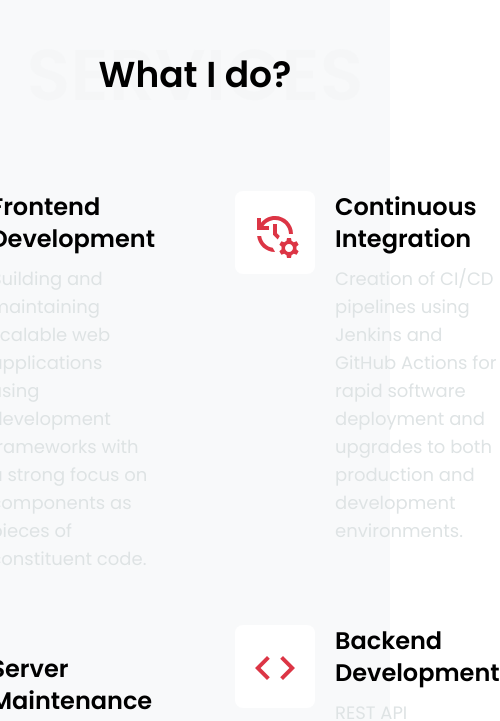
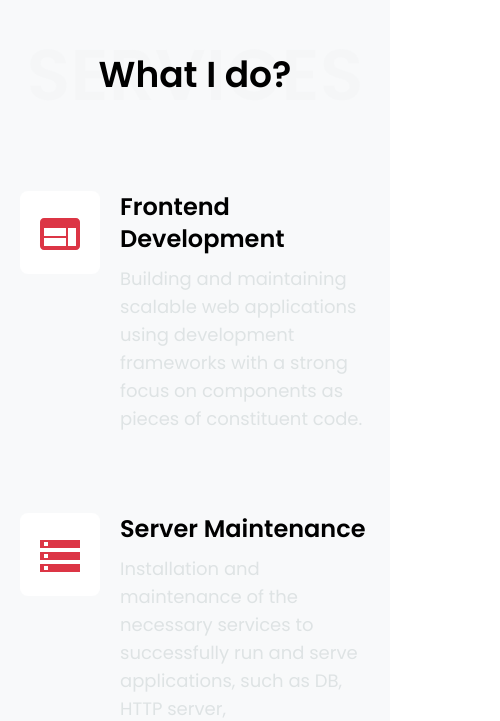
Before and after one commit to lnfrative/lnfrative, a Next.js app: page / in a window 390 px wide. Shown: the part 2750-3471 px from the top of the page, 500 px wide, since content can reach past the window. Built offline with nearby package versions, Linux system fonts and the light colour scheme.

Commit message:
general layout fixes

```diff
--- a/components/Gallery/index.tsx
+++ b/components/Gallery/index.tsx
@@ -1,10 +1,14 @@
 import React from "react"
+import className from "classnames"
 import ImageGallery from "../ImageGallery"
 import GalleryProps from "../../interfaces/GalleryProps"
 
 function Gallery(props: GalleryProps) {
     return (
-        <div className="grid grid-cols-2 gap-10 w-full">
+        <div className={className(
+            "grid grid-cols-1 gap-10 w-full",
+            "md:grid-cols-2"
+        )}>
             {props.images.map((image) => (
                 <ImageGallery key={image.title} src={image.src} title={image.title} />
             ))}
--- a/components/Section/index.tsx
+++ b/components/Section/index.tsx
@@ -17,7 +17,7 @@ function Section(props: PropsWithChildren<SectionProps>) {
     }, [inView])
 
     return (
-        <section ref={ref} id={props.id} className="flex justify-center pt-20 pb-20">
+        <section ref={ref} id={props.id} className="flex justify-center pt-20 pb-20 pl-5 pr-5">
             <div className="max-w-screen-xl flex-1">
                 { props.children }
             </div>
--- a/components/SectionServices/index.tsx
+++ b/components/SectionServices/index.tsx
@@ -1,4 +1,5 @@
 import React from "react"
+import className from "classnames"
 import Section from "../Section"
 import TitleOverlay from "../TitleOverlay"
 import GroupDescription from "../GroupDescription"
@@ -11,8 +12,14 @@ function SectionServices() {
             <Section index={2} id="services">
                 <TitleOverlay primary="What I do?" secondary="Services" />
 
-                <div className="flex mt-20">
-                    <div className="flex-1 mr-20">
+                <div className={className(
+                    "flex mt-20 flex-col",
+                    "lg:flex-row"
+                )}>
+                    <div className={className(
+                        "flex-1",
+                        "lg:mr-20"
+                    )}>
                         <GroupDescription
                             title="Frontend Development"
                             description="Building and maintaining scalable web applications using development frameworks with a strong focus on components as pieces of constituent code."
@@ -36,7 +43,10 @@ function SectionServices() {
                         />
                     </div>
 
-                    <div className="flex-1">
+                    <div className={className(
+                        "flex-1 mt-20",
+                        "lg:mt-0"
+                    )}>
                         <GroupDescription
                             title="Continuous Integration"
                             description="Creation of CI/CD pipelines using Jenkins and GitHub Actions for rapid software deployment and upgrades to both production and development environments."
--- a/components/SectionSummary/index.tsx
+++ b/components/SectionSummary/index.tsx
@@ -1,4 +1,5 @@
 import React from "react"
+import className from "classnames"
 import Section from "../Section"
 import TitleOverlay from "../TitleOverlay"
 import GroupSummary from "../GroupSummary"
@@ -9,8 +10,14 @@ function SectionSummary() {
         <Section id="summary" index={3}>
             <TitleOverlay primary="Resume" secondary="Summary" />
 
-            <div className="flex mt-20">
-                <div className="flex-1 mr-10">
+            <div className={className(
+                "flex mt-20 flex-col",
+                "lg:flex-row"
+            )}>
+                <div className={className(
+                    "flex-1 mb-20",
+                    "lg:mr-10 lg:mb-0"
+                )}>
                     <h3 className="font-semibold text-2xl mb-10 text-content-light dark:text-content-dark">My education</h3>
 
                     <GroupSummary
@@ -72,7 +79,10 @@ function SectionSummary() {
             <div className="mt-20">
                 <h3 className="font-semibold text-2xl mb-10 text-content-light dark:text-content-dark">My Skills</h3>
 
-                <div className="grid grid-cols-2 gap-10">
+                <div className={className(
+                    "grid grid-cols-1 gap-10",
+                    "md:grid-cols-2"
+                )}>
                     <Ability title="HTML" value={95} />
                     <Ability title="CSS" value={90} />
                     <Ability title="JS & TS" value={95} />
```
